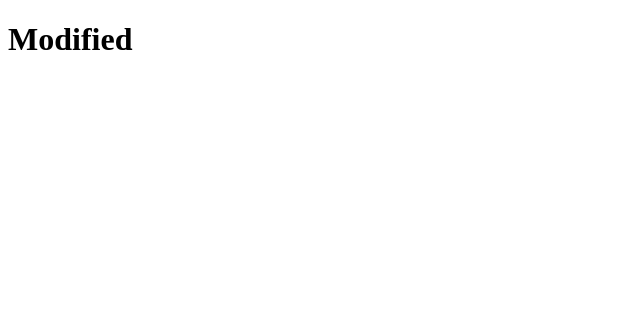
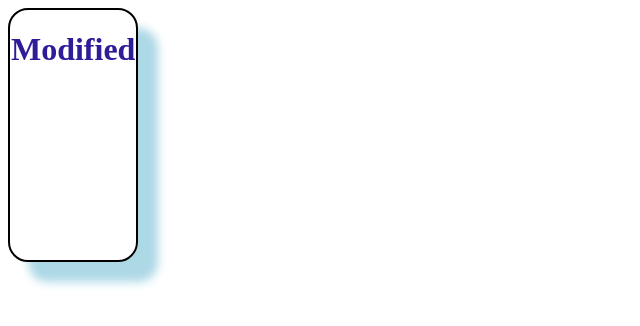
Before and after one commit to ShadmanShariar/Version_Control_Practice, a plain HTML site: page index.html in a window 1280 px wide. Shown: the whole page, without its empty margins (0-640 px from the left). Drawn offline with Linux system fonts and the light colour scheme.

Commit message:
box shadow

```diff
--- a/index.html
+++ b/index.html
@@ -5,8 +5,9 @@
     <meta name="viewport" content="width=device-width, initial-scale=1.0">
     <title>Home</title>
 </head>
-<body>
-    <div>
+<body align="center">
+    <div style="border: 2px solid black; height: 250px; width: 10%; border-radius: 20px; box-shadow: 20px 20px 10px lightblue; color: rgb(47, 28, 153);">
+
 
 <h1>Modified</h1>
 
```
